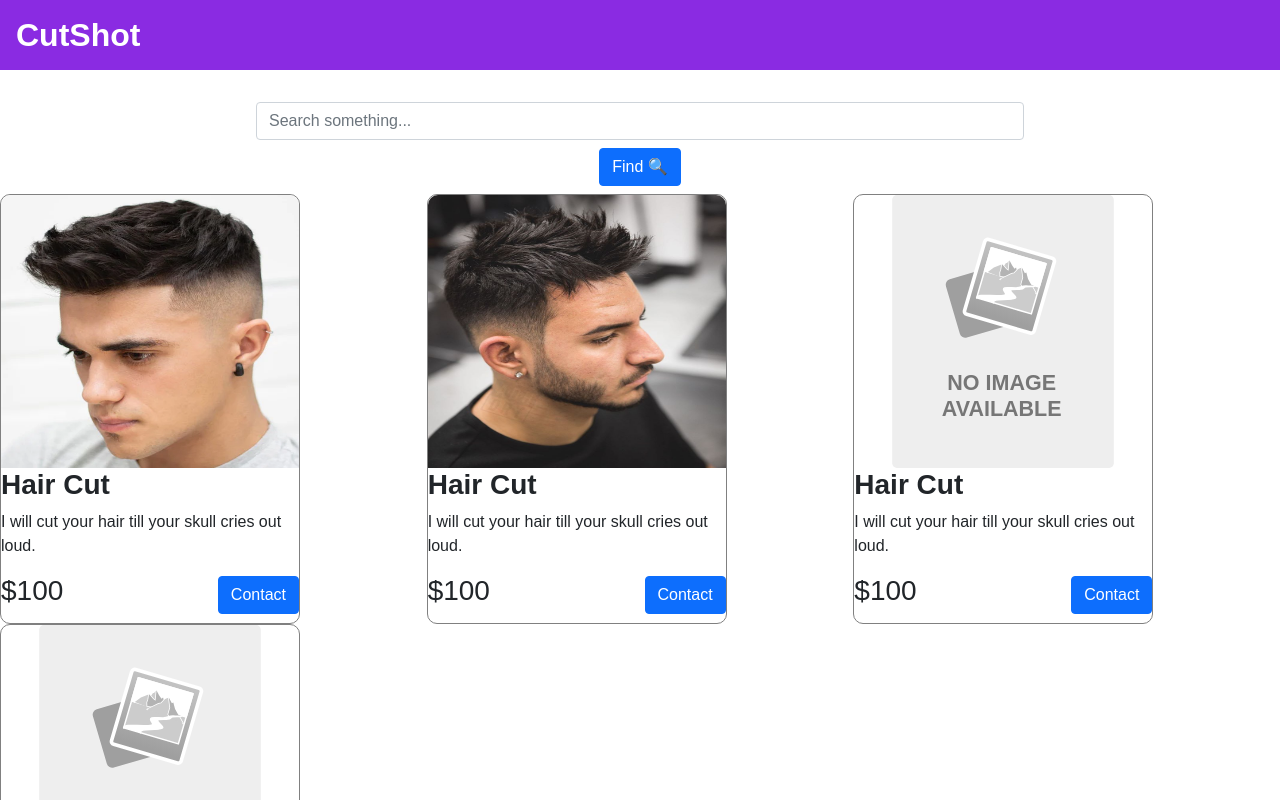
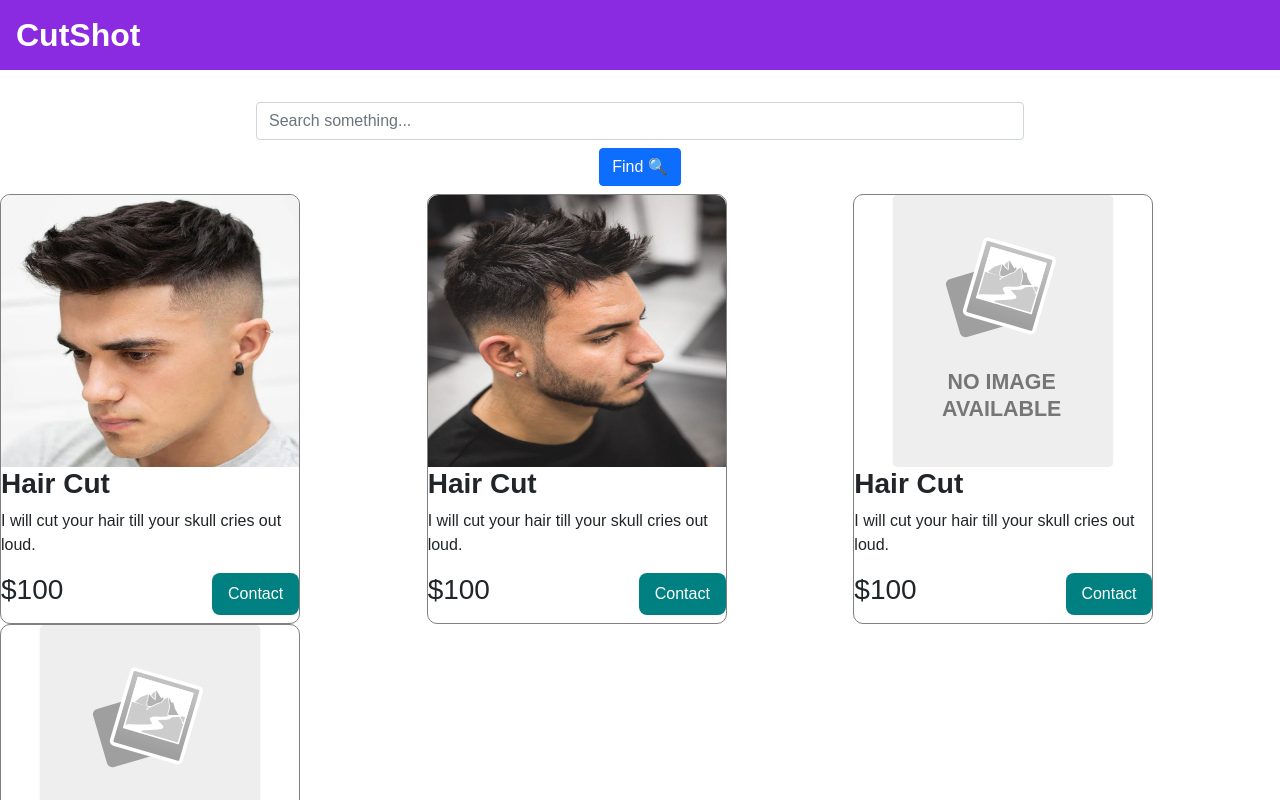
Before and after one commit to JosiasAurel/monoshot, a Next.js app in the folder packages/client/: page /app in a window 1280 px wide. Shown: the top 800 px of the page. Built offline with nearby package versions, Linux system fonts and the light colour scheme; no server answers.

Commit message:
add custom button component

```diff
--- /dev/null
+++ b/packages/client/components/Button.tsx
@@ -0,0 +1,17 @@
+
+import React from "react";
+import styles from "../styles/components.module.css";
+
+type Props = {
+    children: string;
+}
+
+const Button: React.FC<Props> = ({ children }): JSX.Element => {
+    return (
+        <button className={styles.button}>
+            {children}
+        </button>
+    )
+}
+
+export default Button;
--- a/packages/client/components/Service.tsx
+++ b/packages/client/components/Service.tsx
@@ -1,7 +1,7 @@
 
 import React from "react";
-import { Card, Button } from "react-bootstrap";
 import Image from "next/image";
+import Button from "./Button";
 import styles from "../styles/components.module.css";
 
 type Props = {
--- a/packages/client/styles/components.module.css
+++ b/packages/client/styles/components.module.css
@@ -23,3 +23,13 @@
     border-radius: 10px 10px 0 0;
 }
 /* end service card */
+
+/* button */
+.button {
+    border: solid transparent;
+    border-radius: 8px;
+    color: white;
+    background-color: teal;
+    padding: 0.4em 0.8em;
+}
+/* end  button */
```
